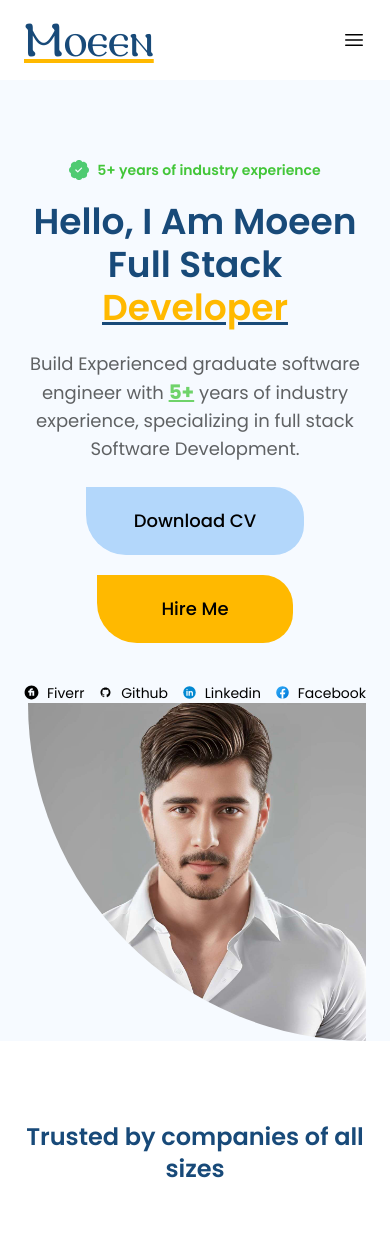
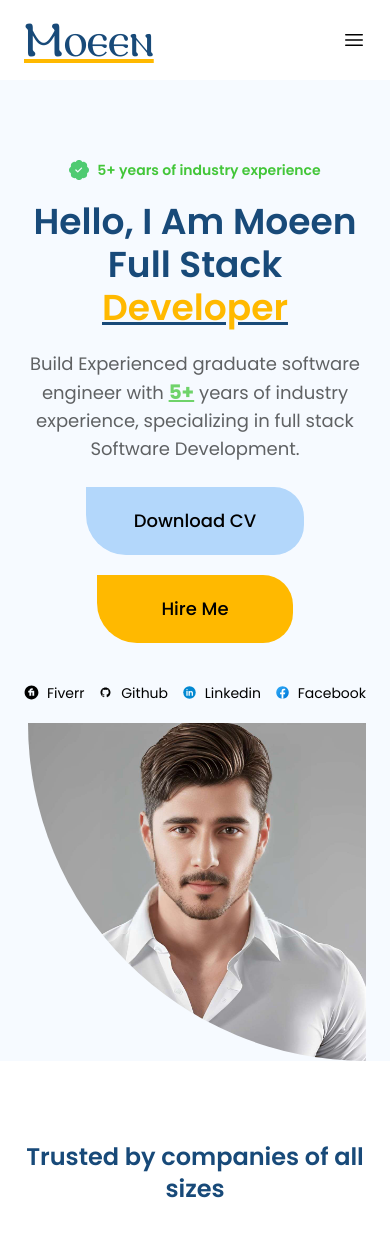
Before and after one commit to MoeenQadir/NextJs-TypeScript-Portfolio, a Next.js app: page / in a window 390 px wide. Shown: the top 1236 px of the page. Built offline with nearby package versions, Linux system fonts and the light colour scheme.

Commit message:
spacing hotfix

```diff
--- a/app/components/Banner/index.tsx
+++ b/app/components/Banner/index.tsx
@@ -72,7 +72,7 @@ const Banner = () => {
                         </div>
                     </div>
 
-                    <div className='col-span-6 flex justify-center'>
+                    <div className='col-span-6 flex mt-5 lg:mt-0 justify-center'>
                         <Image className={"rounded-bl-full"} src="/assets/banner/moni.jpg" alt="nothing" width={500} height={805}/>
                     </div>
                 </div>
```
